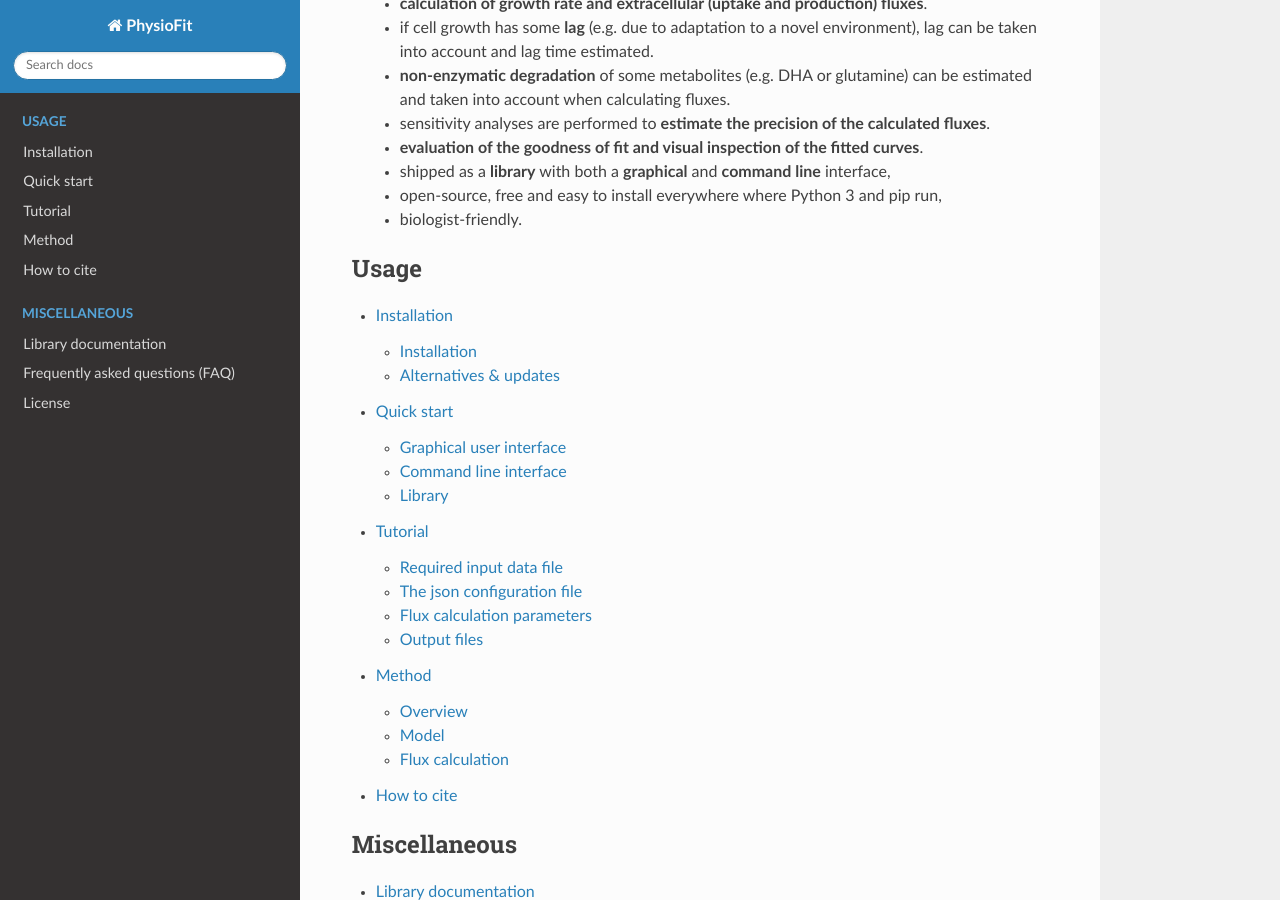
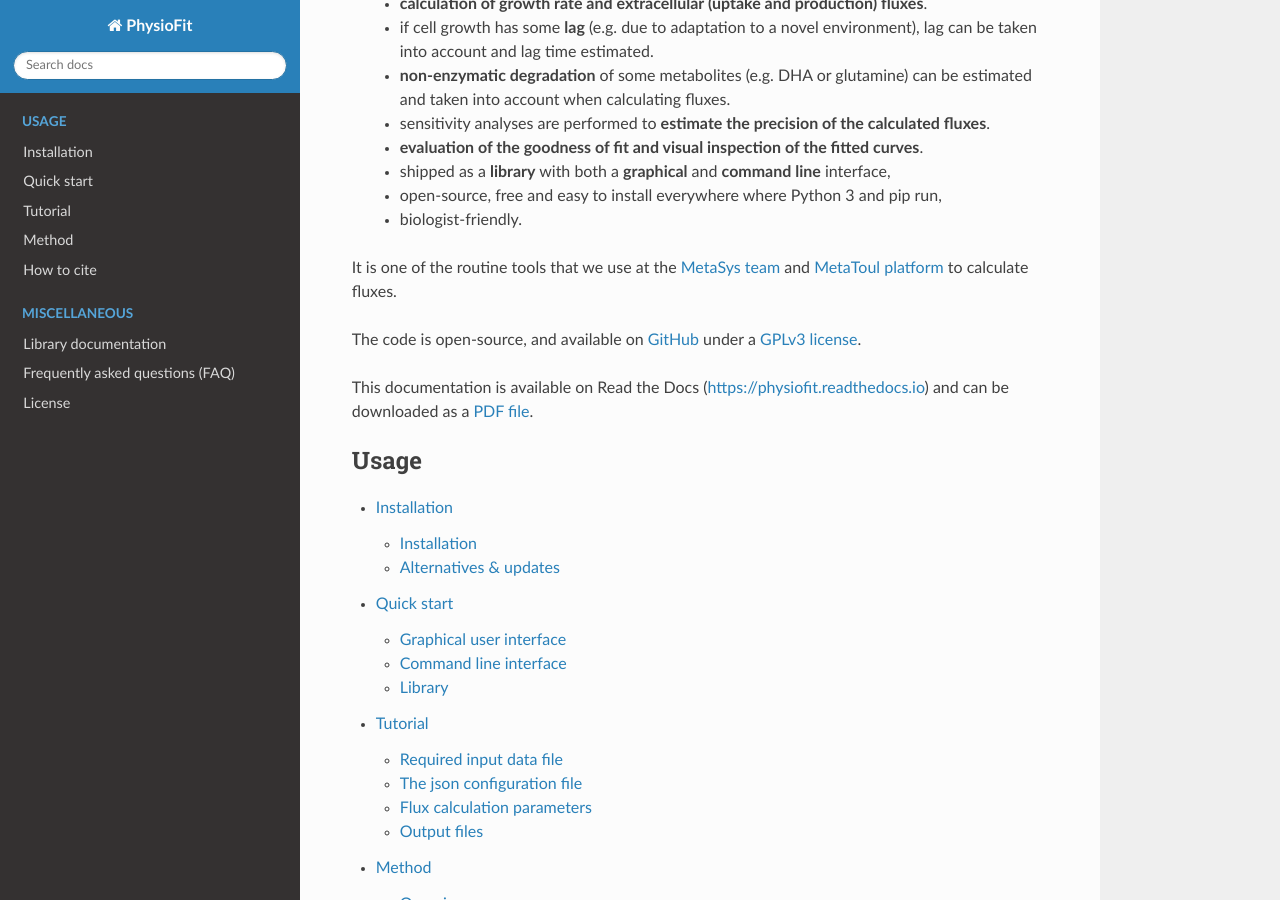
Before and after one commit to MetaSys-LISBP/PhysioFit, a Sphinx documentation site: the page built from docs/index.rst, in a window 1280 px wide and 900 px high, scrolled down 408 px. Built offline with Sphinx 7.4.7 and the Read the Docs theme 2.0.0, drawn with Linux system fonts in a browser that asks for light colours.

Commit message:
update doc index

```diff
--- a/docs/index.rst
+++ b/docs/index.rst
@@ -27,6 +27,14 @@ calculate fluxes in batch experiments, assuming cells are in metabolic (pseudo)
    * open-source, free and easy to install everywhere where Python 3 and pip run,
    * biologist-friendly.
 
+It is one of the routine tools that we use at the `MetaSys team <http://www.toulouse-biotechnology-institute.fr/en/research/molecular-physiology-and-metabolism/metasys.html>`_ and `MetaToul platform <http://www.metatoul.fr>`_ to calculate fluxes.
+
+The code is open-source, and available on `GitHub <https://github.com/MetaSys-LISBP/PhysioFit/>`_ under a :ref:`GPLv3 license <license>`.
+
+This documentation is available on Read the Docs (`https://physiofit.readthedocs.io <https://physiofit.readthedocs.io/>`_)
+and can be downloaded as a `PDF file <https://readthedocs.org/projects/physiofit/downloads/pdf/latest/>`_.
+
+
 .. toctree::
    :maxdepth: 2
    :caption: Usage
```
